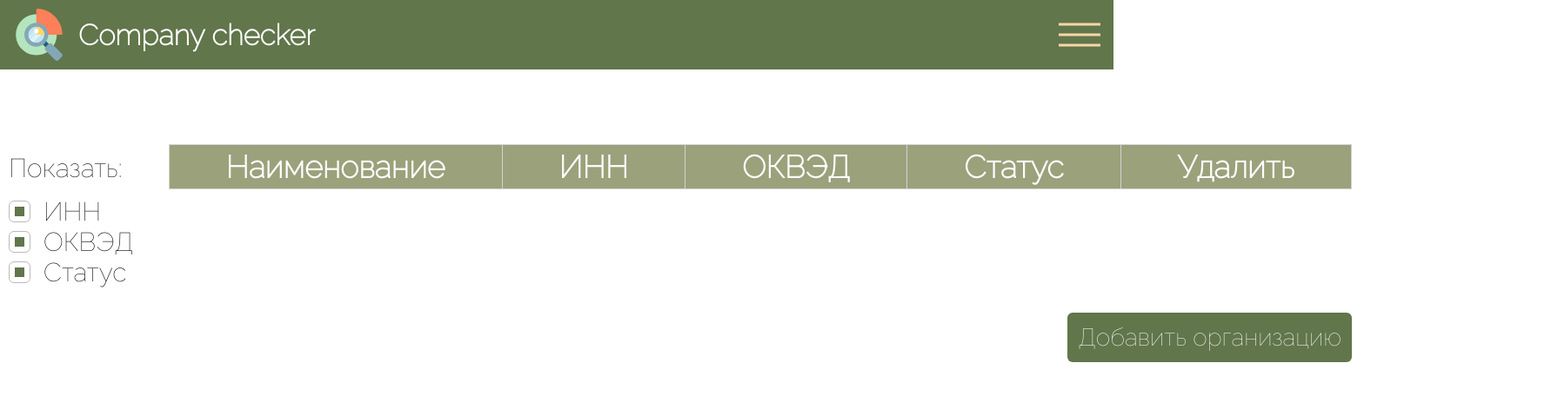
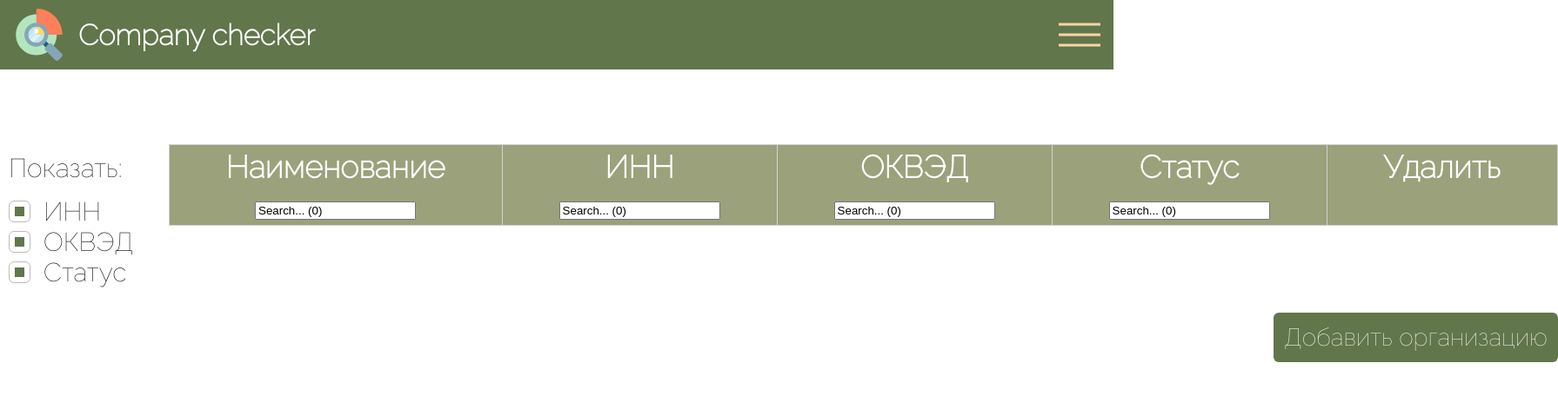
Before and after one commit to ravgusha/company-checker, a React (Create React App) app: page / in a window 1280 px wide. Shown: the top 456 px of the page at 87% size, 1791 px wide, since content can reach past the window. Built offline with nearby package versions, Linux system fonts and the light colour scheme.

Commit message:
feat: add table header filters #CC-011

```diff
--- a/src/components/Table/TableHead/index.tsx
+++ b/src/components/Table/TableHead/index.tsx
@@ -1,4 +1,5 @@
-import { flexRender, Table } from '@tanstack/react-table';
+import { Column, flexRender, Table } from '@tanstack/react-table';
+import React, { useState, useEffect } from 'react';
 
 import { ICompany } from '../columns';
 
@@ -12,11 +13,18 @@ const TableHead = ({ table }: ITableHead) => {
       {table.getHeaderGroups().map((headerGroup) => (
         <tr key={headerGroup.id}>
           {headerGroup.headers.map((header) => (
-            <th key={header.id}>
-              {header.isPlaceholder
-                ? null
-                : flexRender(header.column.columnDef.header, header.getContext())}
-            </th>
+            <>
+              <th key={header.id}>
+                {header.isPlaceholder
+                  ? null
+                  : flexRender(header.column.columnDef.header, header.getContext())}{' '}
+                {header.column.getCanFilter() ? (
+                  <div>
+                    <Filter column={header.column} table={table} />
+                  </div>
+                ) : null}
+              </th>
+            </>
           ))}
         </tr>
       ))}
@@ -24,4 +32,92 @@ const TableHead = ({ table }: ITableHead) => {
   );
 };
 
+function Filter({ column, table }: { column: Column<any, unknown>; table: Table<any> }) {
+  const firstValue = table.getPreFilteredRowModel().flatRows[0]?.getValue(column.id);
+
+  const columnFilterValue = column.getFilterValue();
+
+  const sortedUniqueValues = React.useMemo(
+    () =>
+     Array.from(column.getFacetedUniqueValues().keys()).sort(),
+    [column.getFacetedUniqueValues()]
+  );
+
+  console.log(column.getFacetedUniqueValues());
+
+
+  return typeof firstValue === 'number' ? (
+    <div>
+      <div className="flex space-x-2">
+        <DebouncedInput
+          type="number"
+          min={Number(column.getFacetedMinMaxValues()?.[0] ?? '')}
+          max={Number(column.getFacetedMinMaxValues()?.[1] ?? '')}
+          value={(columnFilterValue as [number, number])?.[0] ?? ''}
+          onChange={(value) => column.setFilterValue((old: [number, number]) => [value, old?.[1]])}
+          placeholder={`Min ${
+            column.getFacetedMinMaxValues()?.[0] ? `(${column.getFacetedMinMaxValues()?.[0]})` : ''
+          }`}
+          className="w-24 border shadow rounded"
+        />
+        <DebouncedInput
+          type="number"
+          min={Number(column.getFacetedMinMaxValues()?.[0] ?? '')}
+          max={Number(column.getFacetedMinMaxValues()?.[1] ?? '')}
+          value={(columnFilterValue as [number, number])?.[1] ?? ''}
+          onChange={(value) => column.setFilterValue((old: [number, number]) => [old?.[0], value])}
+          placeholder={`Max ${
+            column.getFacetedMinMaxValues()?.[1] ? `(${column.getFacetedMinMaxValues()?.[1]})` : ''
+          }`}
+          className="w-24 border shadow rounded"
+        />
+      </div>
+      <div className="h-1" />
+    </div>
+  ) : (
+    <>
+      <datalist id={column.id + 'list'}>
+        {sortedUniqueValues.slice(0, 5000).map((value: any) => (
+          <option value={value} key={value} />
+        ))}
+      </datalist>
+      <DebouncedInput
+        type="text"
+        value={(columnFilterValue ?? '') as string}
+        onChange={(value) => column.setFilterValue(value)}
+        placeholder={`Search... (${column.getFacetedUniqueValues().size})`}
+        className="w-36 border shadow rounded"
+        list={column.id + 'list'}
+      />
+      <div className="h-1" />
+    </>
+  );
+}
+
+function DebouncedInput({
+  value: initialValue,
+  onChange,
+  debounce = 500,
+  ...props
+}: {
+  value: string | number;
+  onChange: (value: string | number) => void;
+  debounce?: number;
+} & Omit<React.InputHTMLAttributes<HTMLInputElement>, 'onChange'>) {
+  const [value, setValue] = useState(initialValue);
+
+  useEffect(() => {
+    setValue(initialValue);
+  }, [initialValue]);
+
+  useEffect(() => {
+    const timeout = setTimeout(() => {
+      onChange(value);
+    }, debounce);
+
+    return () => clearTimeout(timeout);
+  }, [value]);
+
+  return <input {...props} value={value} onChange={(e) => setValue(e.target.value)} />;
+}
 export default TableHead;
--- a/src/components/Table/index.tsx
+++ b/src/components/Table/index.tsx
@@ -1,4 +1,4 @@
-import { useReactTable, getCoreRowModel } from '@tanstack/react-table';
+import { useReactTable, getCoreRowModel, ColumnFiltersState, getFilteredRowModel } from '@tanstack/react-table';
 import { useState } from 'react';
 import { useSelector } from 'react-redux';
 import { IState } from '../../redux/store';
@@ -14,18 +14,20 @@ const Table = () => {
   const data = useSelector((state: IState) => state.companySlice);
 
   const [columnVisibility, setColumnVisibility] = useState({});
+  const [columnFilters, setColumnFilters] = useState<ColumnFiltersState>([]);
 
   const table = useReactTable({
     data,
     columns,
     getCoreRowModel: getCoreRowModel(),
     state: {
+      columnFilters,
       columnVisibility,
     },
     onColumnVisibilityChange: setColumnVisibility,
+    onColumnFiltersChange: setColumnFilters,
+    getFilteredRowModel: getFilteredRowModel(),
   });
-
-  console.log(typeof table);
 
   return (
     <div className="table-cont">
```
